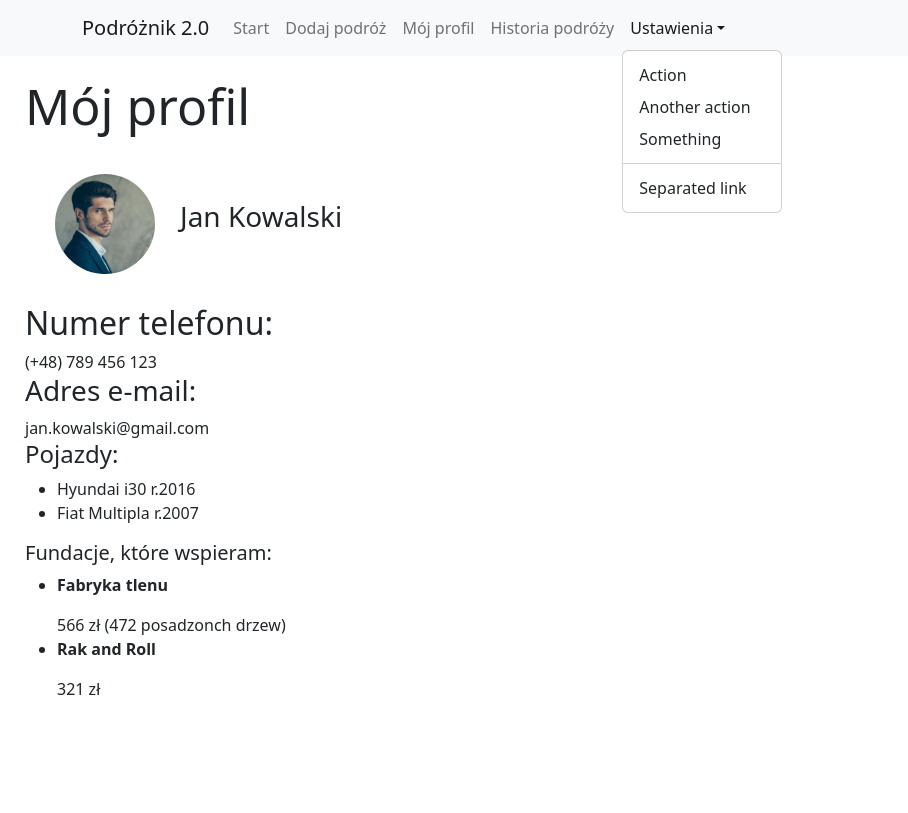
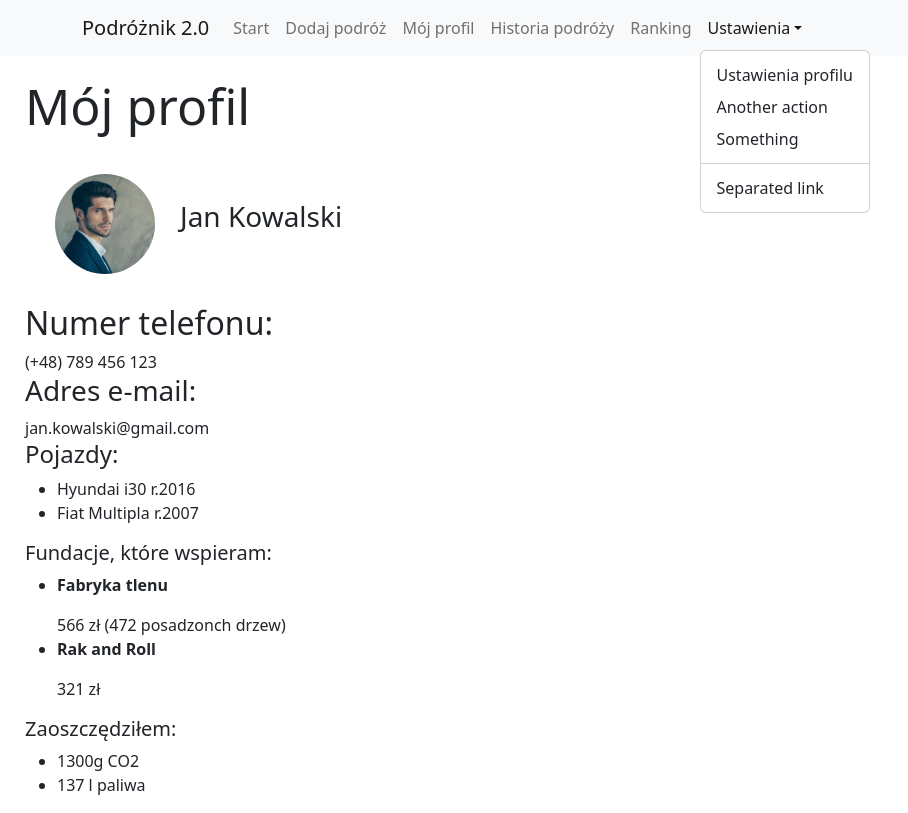
Before and after one commit to teawithsand/compo-project-two, a React (Create React App) app in the folder frontend/: page /profile in a window 1280 px wide. Both pictures are taken after a click on the button "Ustawienia". Shown: the whole page, without its empty margins (0-908 px from the left). Built offline with nearby package versions, Linux system fonts and the light colour scheme.

Commit message:
nie wiem co pisac

```diff
--- a/frontend/src/App.js
+++ b/frontend/src/App.js
@@ -5,6 +5,8 @@ import HomePage from './pages/HomePage'
 import MyForm from './pages/FormPage'
 import Layout from './components/Layout'
 import ProfilePage from './pages/ProfilePage'
+import RanksPage from './pages/RanksPage'
+import HistoryPage from './pages/HistoryPage'
 
 function App() {
     return (
@@ -14,7 +16,9 @@ function App() {
             <Routes>
                 <Route path="/" element={<HomePage />} />
                 <Route path="/form" element={<MyForm />} />
-                <Route path="profile" element={<ProfilePage />} />
+                <Route path="/profile" element={<ProfilePage />} />
+                <Route path="/ranks" element={<RanksPage />} />
+                <Route path="/history" element={<HistoryPage />} />
             </Routes>
         </BrowserRouter>
 
--- a/frontend/src/components/Layout.js
+++ b/frontend/src/components/Layout.js
@@ -15,9 +15,10 @@ export default function Layout(){
                     <Nav.Link className = "asdf" onClick={() => navigate('/')} > Start </Nav.Link>
                     <Nav.Link className = "asdf" onClick={() => navigate('/form')} > Dodaj podróż </Nav.Link>
                     <Nav.Link className = "asdf" onClick={() => navigate('/profile')} > Mój profil </Nav.Link>
-                    <Nav.Link className = "asdf" onClick={() => navigate('/form')} > Historia podróży</Nav.Link>
+                    <Nav.Link className = "asdf" onClick={() => navigate('/history')} > Historia podróży</Nav.Link>
+                    <Nav.Link className = "asdf" onClick={() => navigate('/ranks')} > Ranking</Nav.Link>
                     <NavDropdown title="Ustawienia" id="basic-nav-dropdown">
-                        <NavDropdown.Item href="#action/3.1">Action</NavDropdown.Item>
+                        <NavDropdown.Item href="#action/3.1">Ustawienia profilu</NavDropdown.Item>
                         <NavDropdown.Item href="#action/3.2">
                             Another action
                         </NavDropdown.Item>
--- /dev/null
+++ b/frontend/src/pages/HistoryPage.js
@@ -0,0 +1,9 @@
+function HistoryPage() {
+    return (
+        <>
+            <h1>history page</h1>
+        </>
+    )
+}
+
+export default HistoryPage;
--- a/frontend/src/pages/ProfilePage.js
+++ b/frontend/src/pages/ProfilePage.js
@@ -23,7 +23,11 @@ function ProfilePage() {
                 <li><p style={{"font-weight":"bold"}}>Fabryka tlenu</p><span>566 zł (472 posadzonch drzew)</span></li>
                 <li><p style={{"font-weight":"bold"}}>Rak and Roll</p><span>321 zł</span></li>
             </ul>
-
+            <h5>Zaoszczędziłem:</h5>
+            <ul>
+                <li>1300g CO2</li>
+                <li>137 l paliwa</li>
+            </ul>
             </div>
         </>
     )
--- /dev/null
+++ b/frontend/src/pages/RanksPage.js
@@ -0,0 +1,9 @@
+function RanksPage() {
+    return (
+        <>
+            <h1>Ranks page</h1>
+        </>
+    )
+}
+
+export default RanksPage;
```
